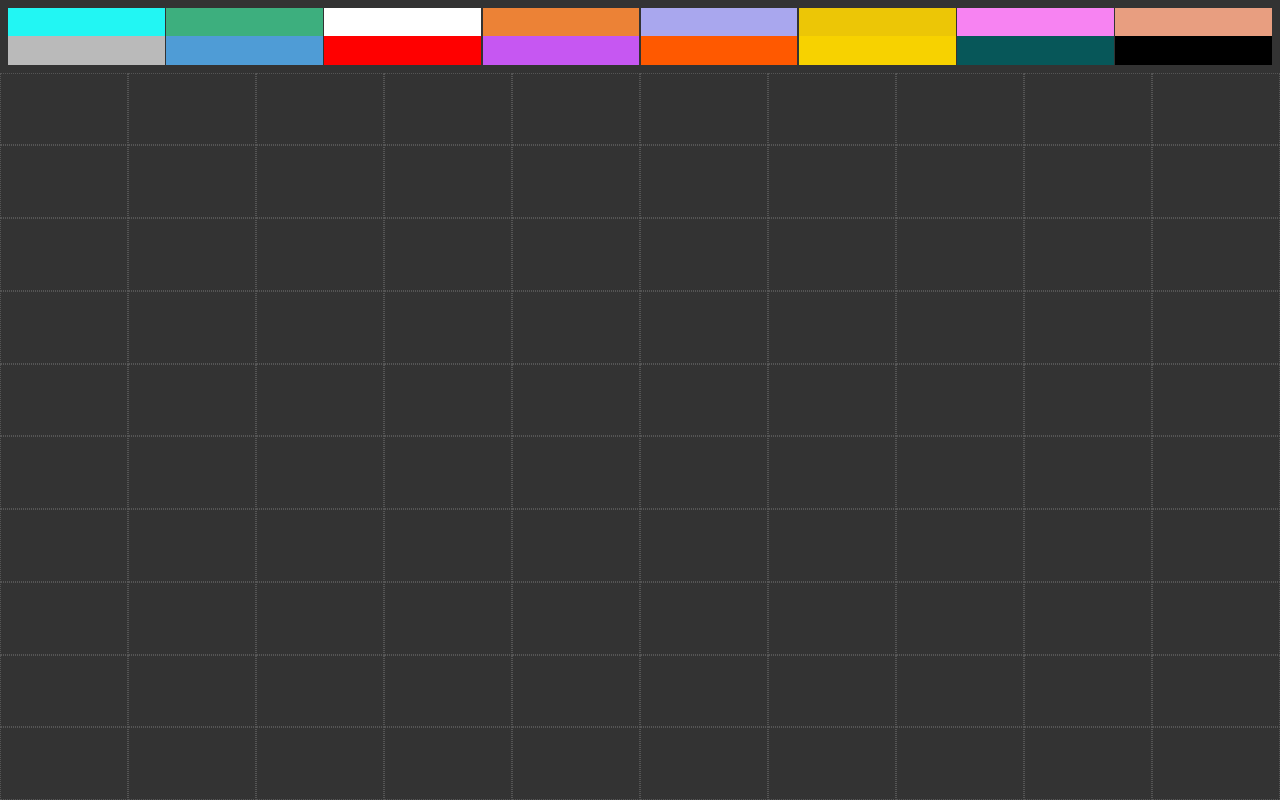
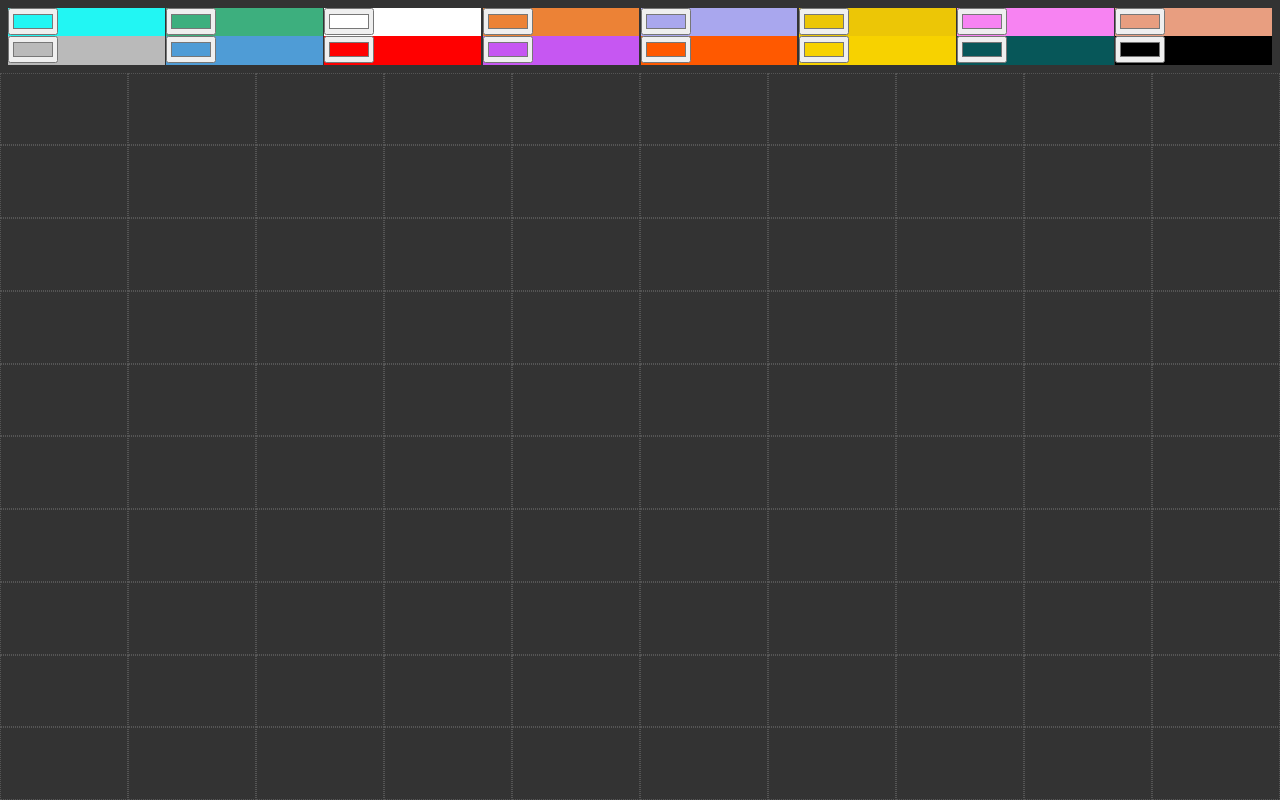
Before and after one commit to Naf976/bre02-ran-j12, a plain HTML site: page index.html in a window 1280 px wide. Drawn offline with Linux system fonts and the light colour scheme.

Commit message:
Bonus 3 finis.

```diff
--- a/index.html
+++ b/index.html
@@ -10,54 +10,22 @@
     </head>
     <body>
         <header>
-            <div>
-
-            </div>
-            <div>
-
-            </div>
-            <div>
-
-            </div>
-            <div>
-
-            </div>
-            <div>
-
-            </div>
-            <div>
-
-            </div>
-            <div>
-
-            </div>
-            <div>
-
-            </div>
-            <div>
-
-            </div>
-            <div>
-
-            </div>
-            <div>
-
-            </div>
-            <div>
-
-            </div>
-            <div>
-
-            </div>
-            <div>
-
-            </div>
-            <div>
-
-            </div>
-            <div>
-
-            </div>
+            <div><input type="color"></div>
+            <div><input type="color"></div>
+            <div><input type="color"></div>
+            <div><input type="color"></div>
+            <div><input type="color"></div>
+            <div><input type="color"></div>
+            <div><input type="color"></div>
+            <div><input type="color"></div>
+            <div><input type="color"></div>
+            <div><input type="color"></div>
+            <div><input type="color"></div>
+            <div><input type="color"></div>
+            <div><input type="color"></div>
+            <div><input type="color"></div>
+            <div><input type="color"></div>
+            <div><input type="color"></div>
         </header>
         <main>
             <div id="row-0">
--- a/index.js
+++ b/index.js
@@ -1,11 +1,11 @@
 const paletteElements = document.querySelectorAll('header div');
+const paletteInput = document.querySelectorAll('header input');
 const mainElements = document.querySelectorAll('main div div');
 
 function selectColor(event)
 {
     let colorBox = event.target;
     let color = colorBox.style.backgroundColor;
-
     sessionStorage.setItem("selectedColor", color);
 }
 
@@ -25,6 +25,7 @@ function loadPalette(palette)
     // le code de l'étape 1 se passe ici
     for (let i = 0; i < paletteElements.length; i++){
         paletteElements[i].style.backgroundColor = palette[i];
+        paletteInput[i].value = palette[i];
     }
 }
 
@@ -35,6 +36,9 @@ window.addEventListener("DOMContentLoaded", function(){
     // le code de l'étape 2 se passe ici
     for (let i = 0; i < paletteElements.length; i++){
         paletteElements[i].addEventListener('click', selectColor);
+        paletteInput[i].addEventListener('change', function(){
+        paletteElements[i].style.backgroundColor = paletteInput[i].value;
+        });
     }
     // le code de l'étape 3 se passe ici
         sessionStorage.removeItem('selectedColor');
```
